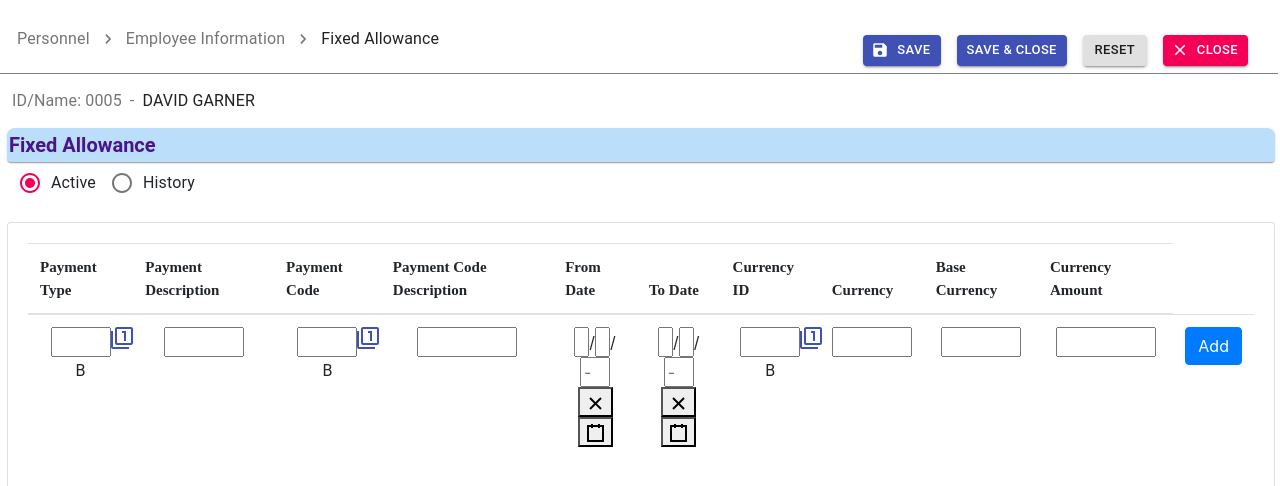
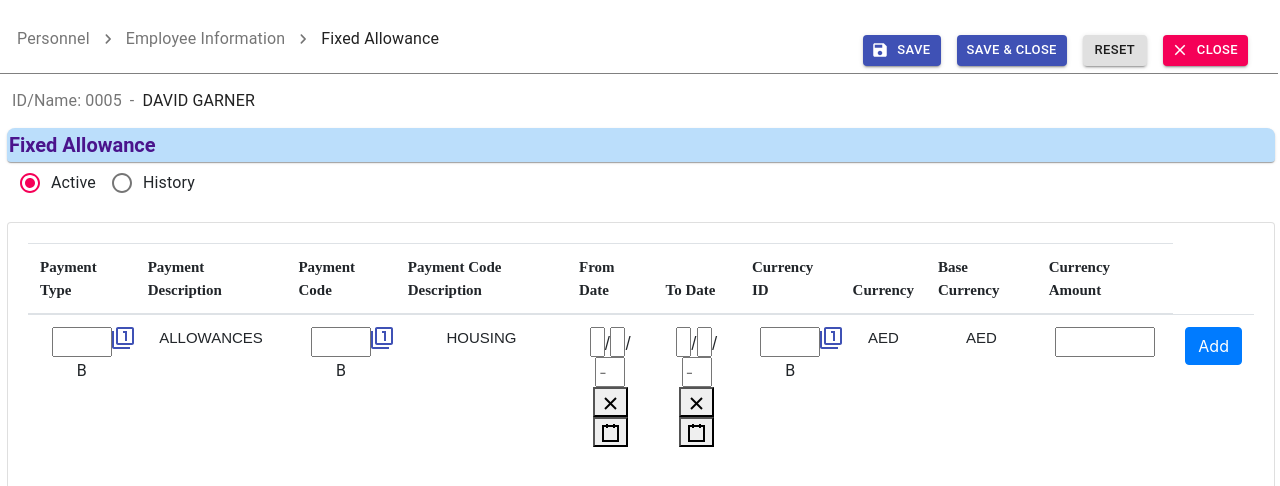
Before and after one commit to rareh21/React-Project, a React (Create React App) app: page / in a window 1280 px wide. Shown: the top 486 px of the page. Built offline with nearby package versions, Linux system fonts and the light colour scheme.

Commit message:
cell fixed

```diff
--- a/src/components/Dialog.js
+++ b/src/components/Dialog.js
@@ -23,7 +23,7 @@ function SimpleDialog(props) {
   };
 
   return (
-    <Dialog onClose={handleClose} aria-labelledby="simple-dialog-title" open={open}>
+    <Dialog onClose={handleClose} aria-labelledby="simple-dialog-title" open={open} >
 
       <List>
         {payment_type.map((pt) => (
--- a/src/components/taskList.js
+++ b/src/components/taskList.js
@@ -3,6 +3,14 @@ import Datefce from "./Datefce";
 import SimpleDialogDemo from './Dialog';
 import 'bootstrap/dist/css/bootstrap.min.css'
 const TaskList = (props) => {
+
+  function createData(payment_description, payment_code_description, currency, base_currency) {
+    return { payment_description, payment_code_description, currency, base_currency };
+  }
+  const rows = [
+    createData('ALLOWANCES', 'HOUSING', 'AED', 'AED'),
+
+  ];
   return (
     props.taskList.map((val, idx) => {
       let payment_type = `payment_type-${idx}`, payment_description = `payment_description-${idx}`, payment_code = `payment_code-${idx}`, payment_code_description = `payment_code_description-${idx}`, from_date = `from_date-${idx}`, to_date = `to_date-${idx}`, currency_id = `currency_id-${idx}`, currency = `currency-${idx}`, base_currency = `base_currency-${idx}`, currency_amount = `currency_amount-${idx}`
@@ -12,16 +20,20 @@ const TaskList = (props) => {
             <input type="text"  name="payment_type" data-id={idx} id={payment_type}  style={{width:60}} />
             <SimpleDialogDemo />
           </td>
-          <td colSpan="1">
-            <input type="text"  name="payment_description" id={payment_description} data-id={idx}  style={{width:80}} />
-          </td>
+            {rows.map((row) => (
+              <td colSpan="1" data-id={idx} id={payment_type} style={{fontFamily:'Arial', fontSize:15, fontWeight:100}}>
+              {row.payment_description}
+              </td>
+            ))}
           <td colSpan="1">
             <input type="text"  name="payment_code" id={payment_code} data-id={idx}  style={{width:60}} />
             <SimpleDialogDemo />
           </td>
-          <td colSpan="1">
-            <input type="text"  name="payment_code_description" id={payment_code_description} data-id={idx}  style={{width:100}} />
-          </td>
+          {rows.map((row) => (
+              <td colSpan="1" style={{fontFamily:'Arial', fontSize:15, fontWeight:100}}>
+              {row.payment_code_description}
+              </td>
+            ))}
           <td colSpan="1">
             <Datefce />
           </td>
@@ -32,12 +44,16 @@ const TaskList = (props) => {
             <input type="text"  name="currency_id" id={currency_id} data-id={idx}  style={{width:60}} />
             <SimpleDialogDemo />
           </td>
-          <td colSpan="1">
-            <input type="text"  name="currency" id={currency} data-id={idx}  style={{width:80}} />
-          </td>
-          <td colSpan="1">
-            <input type="text"  name="base_currency" id={base_currency} data-id={idx}  style={{width:80}} />
-          </td>
+          {rows.map((row) => (
+              <td colSpan="1" style={{fontFamily:'Arial', fontSize:15, fontWeight:100}}>
+              {row.currency}
+              </td>
+            ))}
+          {rows.map((row) => (
+              <td colSpan="1" style={{fontFamily:'Arial', fontSize:15, fontWeight:100}}>
+              {row.base_currency}
+              </td>
+            ))}
           <td colSpan="1">
             <input type="text"  name="currency_amount" id={currency_amount  } data-id={idx}  style={{width:100}} />
           </td>
```
